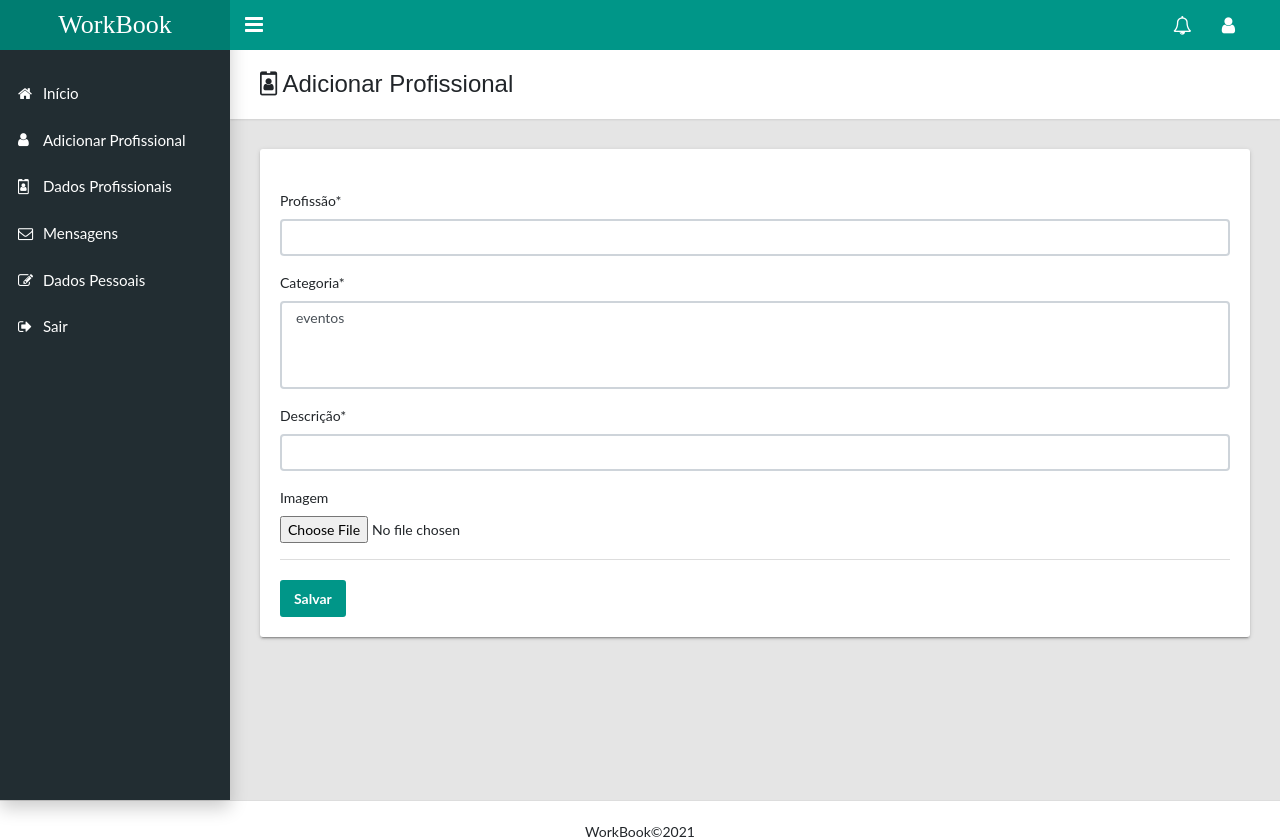
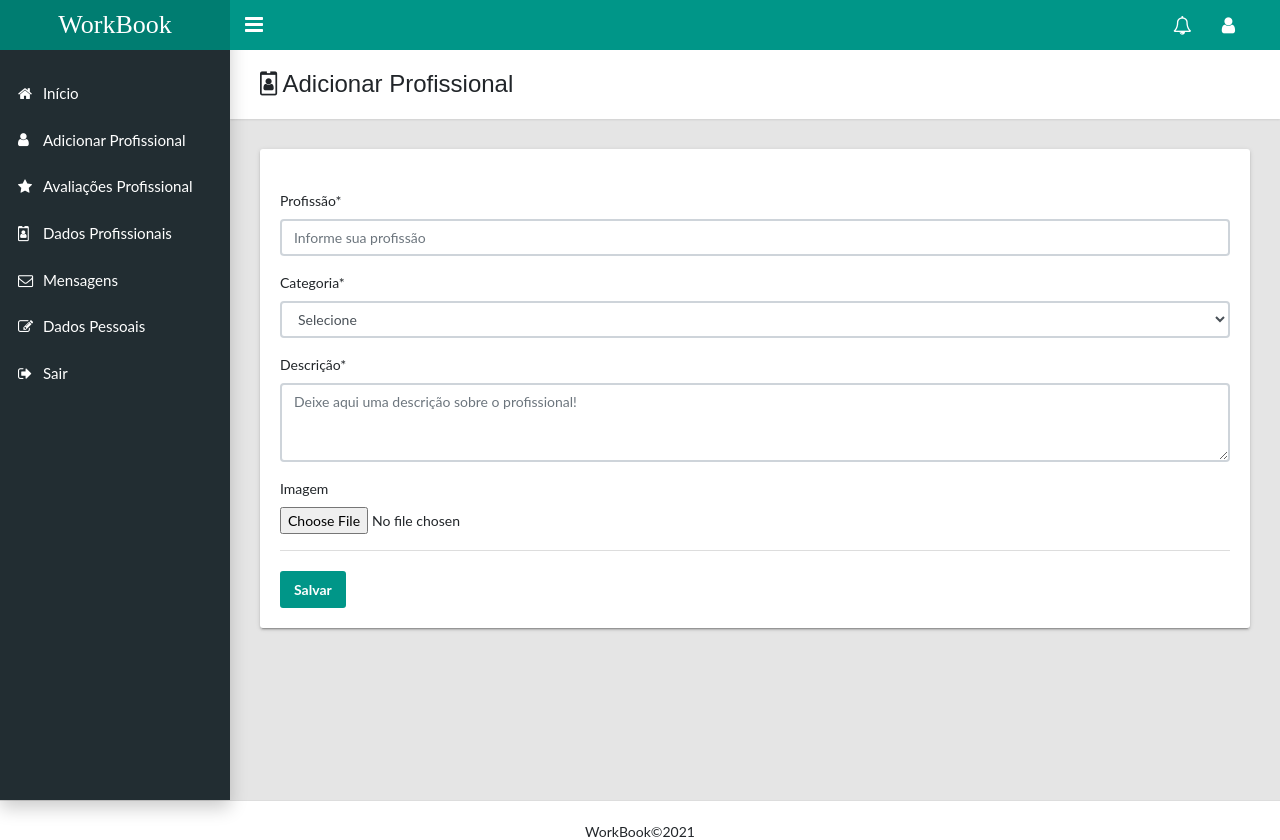
Before and after one commit to CimaraOliveira/projetoWorkBook, a Django app: page /add_perfil/ in a window 1280 px wide. Shown: the top 840 px of the page. Run offline with Django 3.2, Linux system fonts and the light colour scheme; a user stored in the database is signed in; data comes from the database, SQL or seed files in the repository; some libraries are stand-ins or nearby versions.

Commit message:
altualizando tela editar usuário

```diff
--- a/templates/parciais/head.html
+++ b/templates/parciais/head.html
@@ -92,11 +92,10 @@
                         Profissional</span></a></li>
 
 
-            {% if user.profissional.acesso %}
             <li><a class="app-menu__item" href="{% url 'avaliacao:listAvaliacao' %}"><i
                         class="app-menu__icon fa fa-star"></i><span class="app-menu__label">Avaliações
                         Profissional</span></a></li>
-            {% endif %}
+
 
 
 
--- a/usuario/admin.py
+++ b/usuario/admin.py
@@ -11,7 +11,7 @@ class ProfissionalAdmin(admin.ModelAdmin):
 
 
 class CategoriaAdmin(admin.ModelAdmin):
-    list_display = ['id','nome','user',]
+    list_display = ['id','nome',]
 
 
 admin.site.register(Profissional,ProfissionalAdmin)
--- a/usuario/form.py
+++ b/usuario/form.py
@@ -26,4 +26,4 @@ class FormEditProfissional(ModelForm):
     class Meta:
         model = Profissional
         fields = '__all__'
-        exclude = ('user','slug',)
+        exclude = ('user','slug', 'acesso_permitido',)
--- a/usuario/models.py
+++ b/usuario/models.py
@@ -9,14 +9,19 @@ from rest_framework.authtoken.models import Token
 
 
 class Categoria(models.Model):
-    user = models.ForeignKey(to=settings.AUTH_USER_MODEL, on_delete=models.CASCADE)
+    #user = models.ForeignKey(to=settings.AUTH_USER_MODEL, on_delete=models.CASCADE)
     LOAN_STATUS = (
-        ('assist', 'Assistencia Tecnica'),
-        ('eventos', 'Eventos'),
-        ('moda', 'Moda'),
-        ('beleza', 'Beleza'),
-        ('reforma', 'Reforma'),
-        ('outros', 'Outros'),
+        ('Assistência técnica', 'Assistência técnica'),
+        ('Aulas', 'Aulas'),
+        ('Consultorias', 'Consultorias'),
+        ('Design e tecnologia', 'Design e tecnologia'),
+        ('Eventos', 'Eventos'),
+        ('Moda', 'Moda'),
+        ('Beleza', 'Beleza'),
+        ('Reformas e reparos', 'Reforma'),
+        ('Saúde', 'Saúde'),
+        ('Serviços Domésticos', 'Serviços Domésticos'),
+        ('Outros', 'Outros'),
     )
     nome = models.CharField(max_length=20, choices=LOAN_STATUS, blank=True)
 
@@ -60,7 +65,7 @@ class Usuario(AbstractUser):
 
 class Profissional(models.Model):
             profissao = models.CharField('Profissão', max_length=250)
-            categoria = models.ManyToManyField(Categoria)
+            categoria = models.OneToOneField(Categoria, on_delete=models.CASCADE, related_name='categoria')
             slug = models.SlugField('Atalho', unique=True, blank=True, null=True)
             descricao = models.CharField('Descrição', max_length=250)
             imagem = models.ImageField(upload_to='fotos/%Y/%m/', blank=True, null=True)
@@ -69,7 +74,8 @@ class Profissional(models.Model):
                                             "unique": "Já existe um profissional cadastrado para este usuário."
                                         }
                                         )
-            acesso =  models.BooleanField(default=True)
+            acesso_permitido = models.BooleanField(default=True)
+
             # user = models.ForeignKey(to=settings.AUTH_USER_MODEL, on_delete=models.CASCADE, related_name='profile')
 
             def __str__(self):
--- a/usuario/templates/usuario/add_perfil.html
+++ b/usuario/templates/usuario/add_perfil.html
@@ -28,44 +28,54 @@
 
 
                                <!--{{form|crispy}}-->
-
-
-                                  <div id="div_id_profissao" class="form-group"><label for="id_profissao">
+                              <div id="div_id_profissao" class="form-group"><label for="id_profissao" class=" requiredField">
                                   Profissão<span class="asteriskField">*</span> </label>
                                   <div class=""><input type="text" name="profissao" maxlength="250"
-                                                           class="textinput textInput form-control "
-                                                           required="" id="id_profissao">
+                                                       class="textinput textInput form-control" required=""
+                                                       id="id_profissao" placeholder="Informe sua profissão">
                                   </div>
                               </div>
-                                  <div id="div_id_categoria" class="form-group"><label for="id_categoria"
-                                                                                       >
+                              <div id="div_id_categoria" class="form-group"><label for="id_categoria" class=" requiredField">
                                   Categoria<span class="asteriskField">*</span> </label>
-                                      <div class=""><select name="categoria"
-                                                            class="selectmultiple form-control " required=""
-                                                            id="id_categoria" multiple="">
-                                          <option value="1">eventos</option>
+                                  <div class=""><select name="categoria" class="select form-control" required=""
+                                                        id="id_categoria">
+                                      <option value="" selected="">Selecione</option>
+                                      <option value="8">Assistência técnica</option>
+                                      <option value="9">Aulas</option>
+                                      <option value="10">Consultorias</option>
+                                      <option value="11">Consultorias</option>
+                                      <option value="12">Design e tecnologia</option>
+                                      <option value="13">Eventos</option>
+                                      <option value="14">Moda</option>
+                                      <option value="16">Beleza</option>
+                                      <option value="17">Reformas e reparos</option>
+                                      <option value="18">Saúde</option>
+                                      <option value="19">Serviços Domésticos</option>
+                                      <option value="20">Outros</option>
 
                                   </select>
-                                          <p id="error_1_id_categoria" class="invalid-feedback"><strong>Este campo é
-                                              obrigatório.</strong></p></div>
+                                  </div>
+                              </div>
+                               <div class="form-group">
+                                            <label for="descricao">Descrição<span class="asteriskField">*</span></label>
+                                            <textarea class="form-control" name="descricao" id="descricao"
+                                                      rows="3" placeholder="Deixe aqui uma descrição sobre o profissional!"></textarea>
                                </div>
 
-                                  <div id="div_id_descricao" class="form-group"><label for="id_descricao"
-                                                                                       class=" requiredField">
+                              <!-- <div id="div_id_descricao" class="form-group"><label for="id_descricao" class=" requiredField">
                                   Descrição<span class="asteriskField">*</span> </label>
-                                      <div class=""><input type="text" name="descricao" maxlength="250"
-                                                           class="textinput textInput form-control"
-                                                           required="" id="id_descricao">
-                                          <p id="error_1_id_descricao" class="invalid-feedback"><strong>Este campo é
-                                              obrigatório.</strong></p></div>
+                                  <div class=""><textarea name="descricao" maxlength="250"
+                                                       class="textinput textInput form-control" required=""
+                                                       id="id_descricao">
                                   </div>
-                                  <div id="div_id_imagem" class="form-group"><label for="id_imagem" class="">
-                                      Imagem
-                                  </label>
+                              </div>--->
+
+                              <div id="div_id_imagem" class="form-group"><label for="id_imagem" class=""> Imagem </label>
                                   <div class=""><input type="file" name="imagem" accept="image/*"
                                                        class="clearablefileinput form-control-file" id="id_imagem">
                                   </div>
                               </div>
+
 
                               <div class="tile-footer">
                                   <button class="btn btn-primary" type="submit" title="Salvar">Salvar</button>
--- a/usuario/templates/usuario/detalhesProfissional.html
+++ b/usuario/templates/usuario/detalhesProfissional.html
@@ -48,6 +48,7 @@
                             <th>Telefone:</th>
                             <td>{{ profissional.user.telefone }}</td>
                         </tr>
+
                         <tr>
                             <th>Cidade:</th>
                             <td>{{ profissional.user.cidade }}</td>
```
Also changed, not shown: usuario/templates/usuario/dadosProfissional.html (+11 -2 lines), db.sqlite3, media/fotos/2021/08/web_FhLgx4u.jpg (added), media/fotos/2021/08/web_L1C9NaM.jpg (added), usuario/migrations/0045_rename_acesso_profissional_acesso_permitido.py (added), usuario/migrations/0046_remove_categoria_user.py (added), usuario/migrations/0047_profissional_nome.py (added), usuario/migrations/0048_auto_20210824_0906.py (added), usuario/migrations/0049_auto_20210824_0921.py (added), usuario/migrations/0050_auto_20210824_0928.py (added), usuario/migrations/0051_alter_categoria_nome.py (added), usuario/migrations/0052_alter_categoria_nome.py (added). Lines whose indentation alone changed are shown as unchanged.
